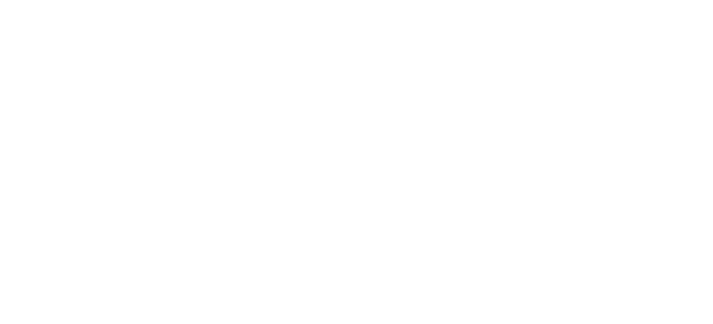
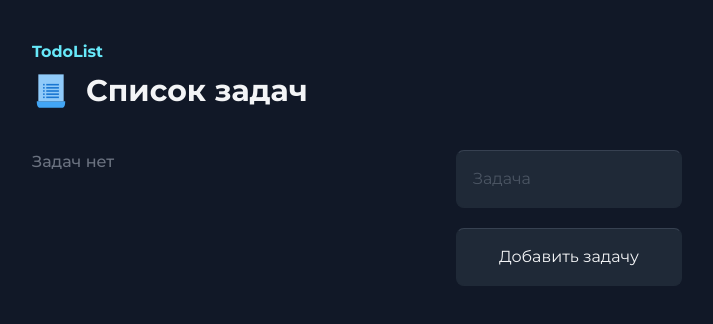
Before and after one commit to kv4rtz/todo, a plain HTML site: page index.html in a window 1280 px wide. Shown: the whole page, without its empty margins (96-809 px from the left). Drawn offline with Linux system fonts and the light colour scheme; the site is published under a folder, as on GitHub Pages, so addresses that start at the root find nothing.

Commit message:
Update index.html

```diff
--- a/index.html
+++ b/index.html
@@ -4,8 +4,8 @@
     <meta charset="UTF-8" />
     <meta name="viewport" content="width=device-width, initial-scale=1.0" />
     <title>Vite + React</title>
-    <script type="module" crossorigin src="/assets/index.0967285b.js"></script>
-    <link rel="stylesheet" href="/assets/index.09026827.css">
+    <script type="module" crossorigin src="assets/index.0967285b.js"></script>
+    <link rel="stylesheet" href="assets/index.09026827.css">
   </head>
   <body>
     <div id="root"></div>
```
